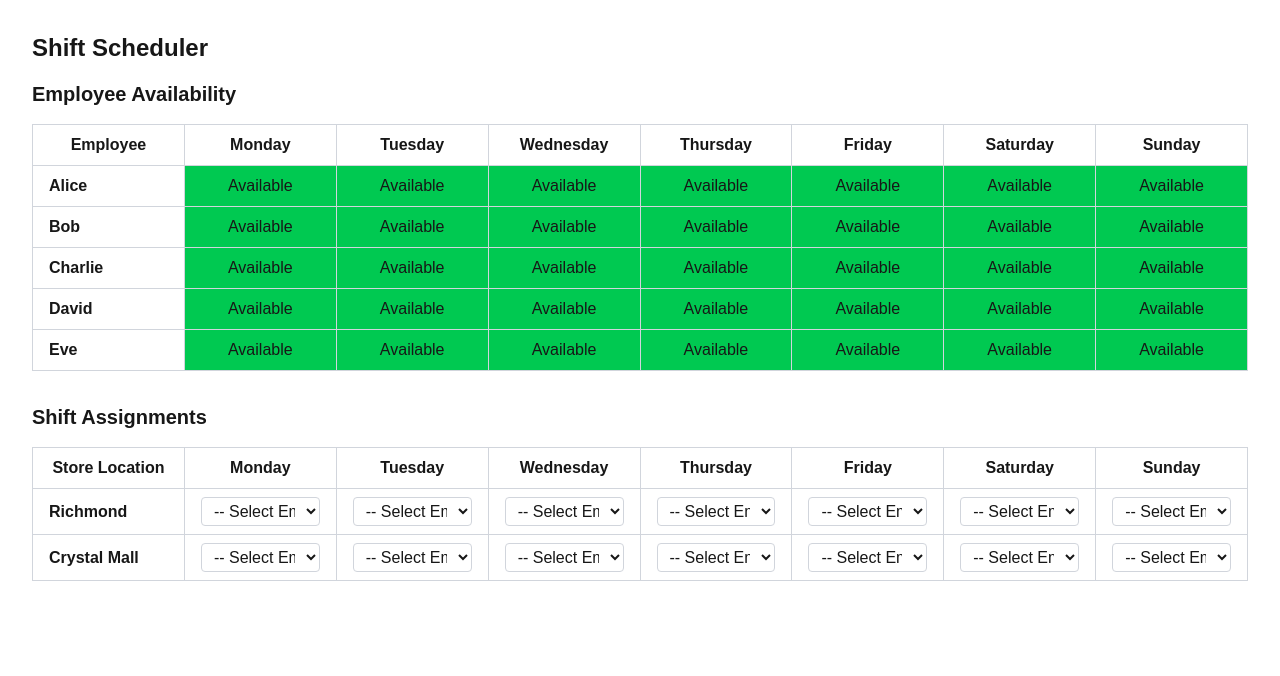
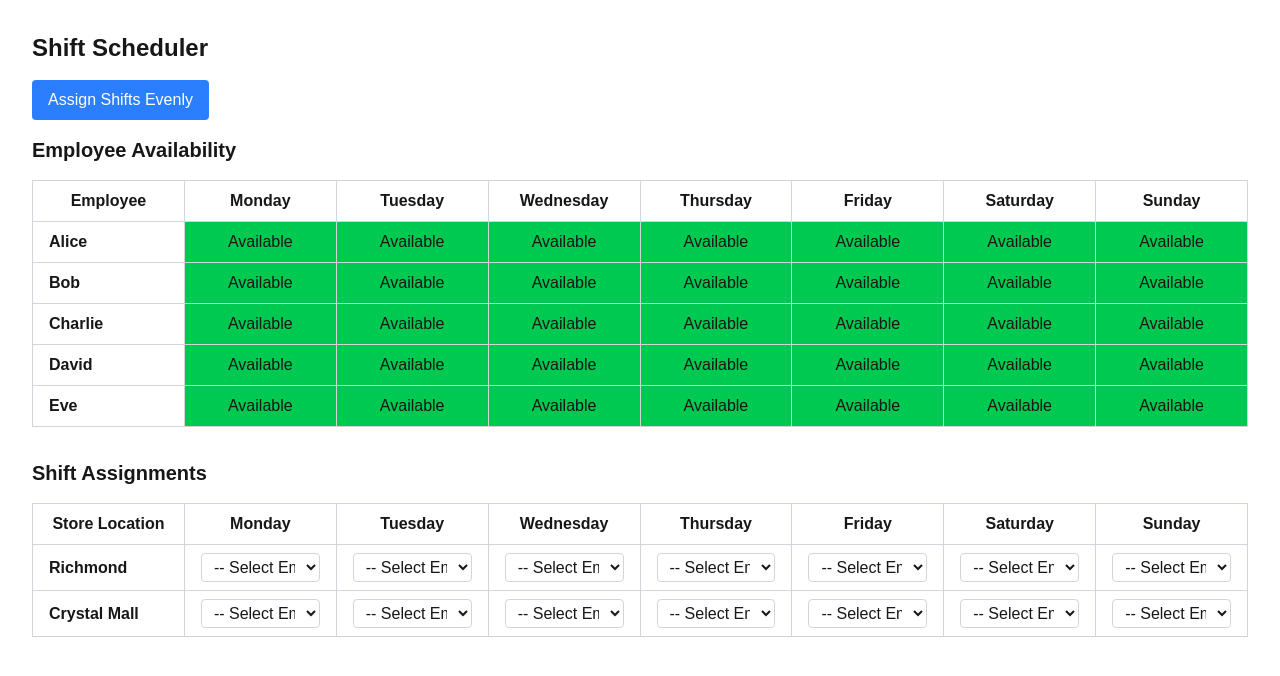
Before and after one commit to JohnYeung-dojjy/ShiftScheduler, a Next.js app: page / in a window 1280 px wide. Shown: the top 676 px of the page. Built offline with nearby package versions, Linux system fonts and the light colour scheme.

Commit message:
Add function to automatically assign employee shift evenly, triggered by a button

```diff
--- a/app/page.tsx
+++ b/app/page.tsx
@@ -81,9 +81,59 @@ export default function Home() {
     });
   };
 
+  const assignShiftsEvenly = () => {
+    const updatedSchedule: Schedule = { ...schedule };
+    const employeeShiftCount: { [employee: string]: number } = employees.reduce(
+      (acc, employee) => {
+        acc[employee] = 0;
+        return acc;
+      },
+      {} as { [employee: string]: number }
+    );
+
+    for (const day of daysOfWeek) {
+      for (const location of storeLocations) {
+        let assigned = false;
+        for (const employee of employees.sort(
+          (a, b) => employeeShiftCount[a] - employeeShiftCount[b]
+        )) {
+          if (
+            availability[employee][day] &&
+            !Object.values(updatedSchedule).some(
+              (store) => store[day] === employee
+            )
+          ) {
+            updatedSchedule[location][day] = employee;
+            employeeShiftCount[employee]++;
+            assigned = true;
+            break;
+          }
+        }
+
+        // If no employee is available, assign the least busy employee
+        if (!assigned) {
+          const leastBusyEmployee = employees.sort(
+            (a, b) => employeeShiftCount[a] - employeeShiftCount[b]
+          )[0];
+          updatedSchedule[location][day] = leastBusyEmployee;
+          employeeShiftCount[leastBusyEmployee]++;
+        }
+      }
+    }
+
+    setSchedule(updatedSchedule);
+  };
+
   return (
     <div className="p-8">
       <h1 className="text-2xl font-bold mb-4">Shift Scheduler</h1>
+
+      <button
+        onClick={assignShiftsEvenly}
+        className="mb-4 px-4 py-2 bg-blue-500 text-white rounded hover:bg-blue-600"
+      >
+        Assign Shifts Evenly
+      </button>
 
       {/* Availability Table */}
       <h2 className="text-xl font-semibold mb-4">Employee Availability</h2>
```
